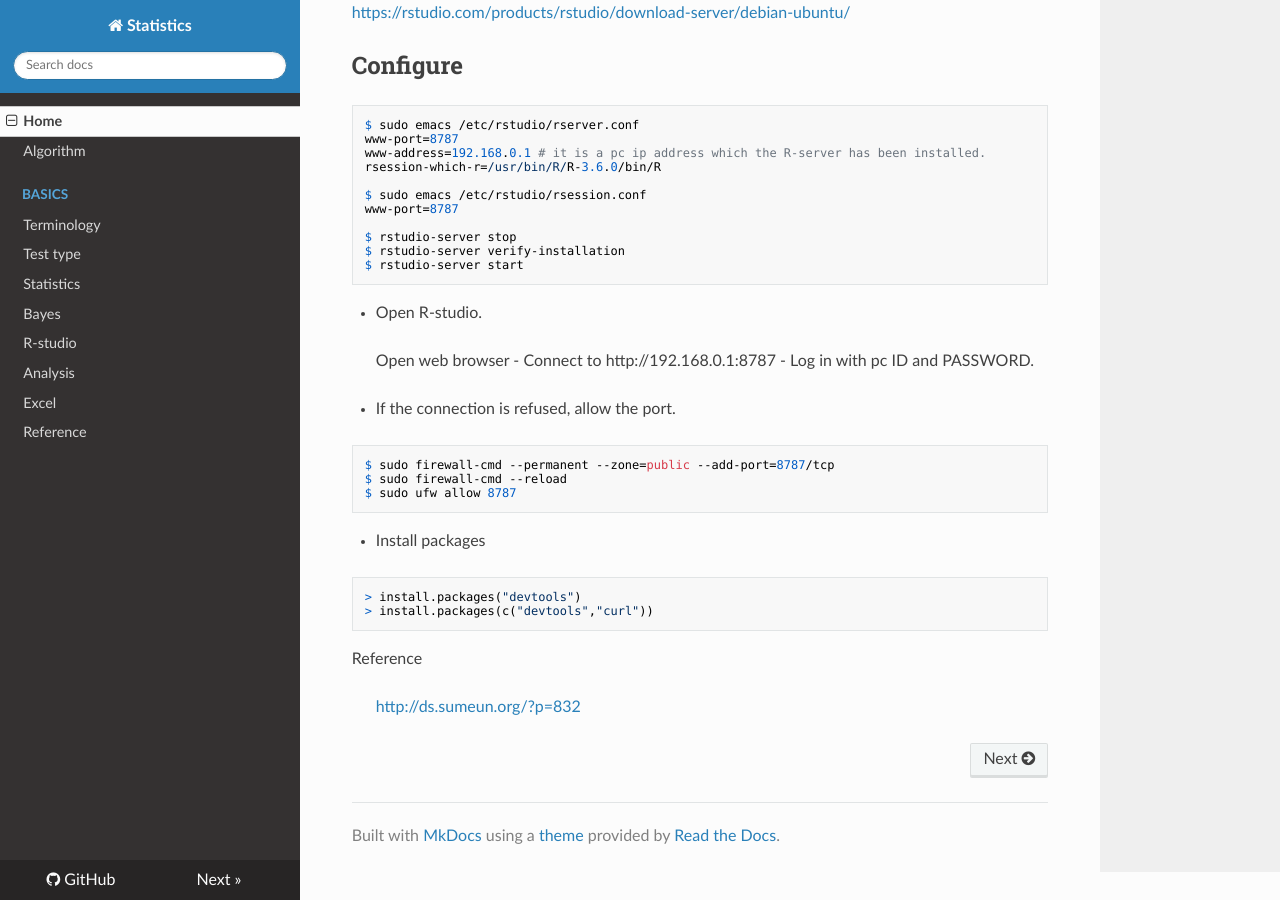
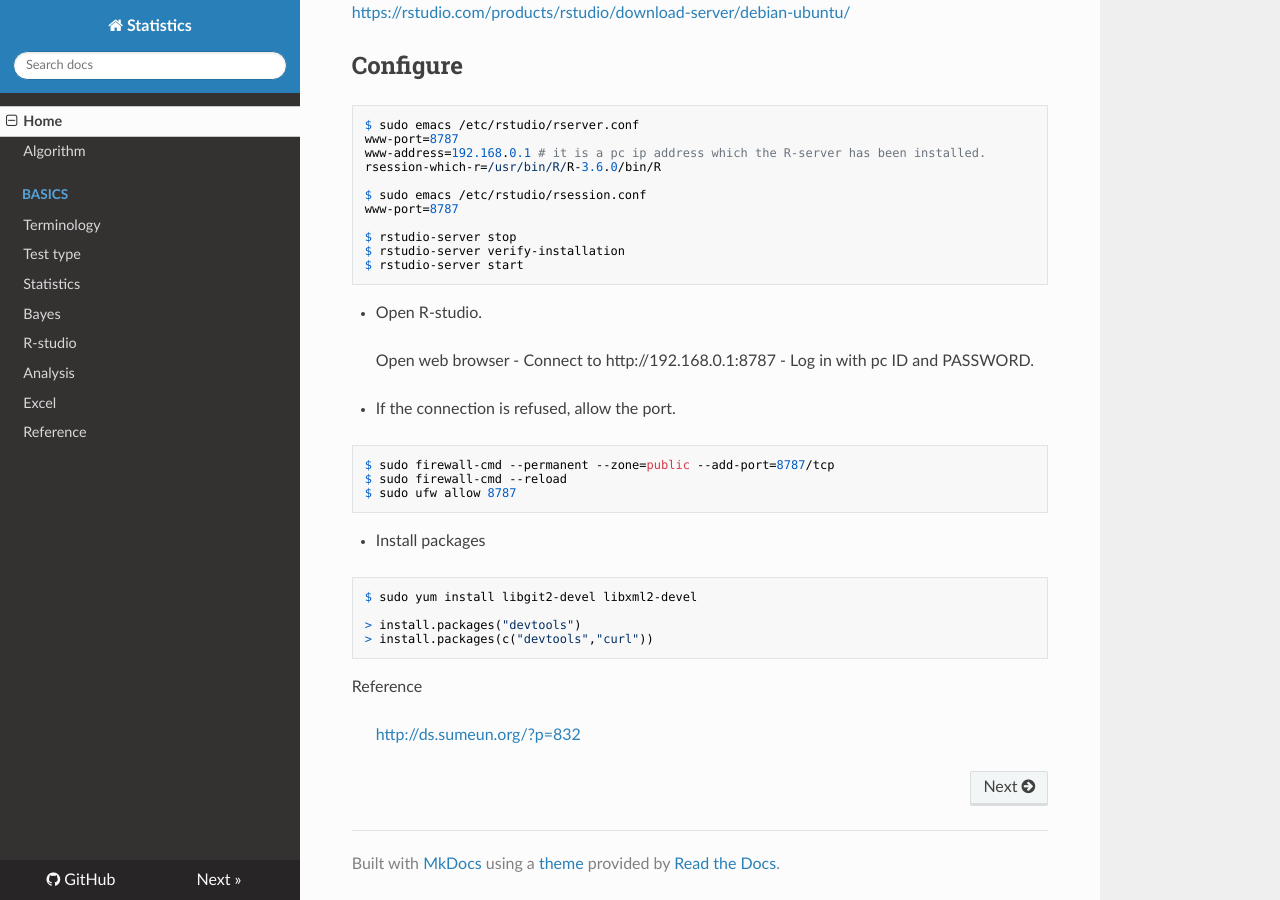
Before and after one commit to WonyoungCho/Statistics, an MkDocs documentation site: the page built from docs/index.md, in a window 1280 px wide and 900 px high, scrolled down 2010 px. Built offline with MkDocs 1.6.1, drawn with Linux system fonts in a browser that asks for light colours; nearby versions of some CDN libraries; old or Windows-style settings are respelled for this version of MkDocs.

Commit message:
Update index.md

````diff
--- a/docs/index.md
+++ b/docs/index.md
@@ -112,6 +112,8 @@ $ sudo ufw allow 8787
 
 - Install packages
 ```
+$ sudo yum install libgit2-devel libxml2-devel
+
 > install.packages("devtools")
 > install.packages(c("devtools","curl"))
 ```
````
